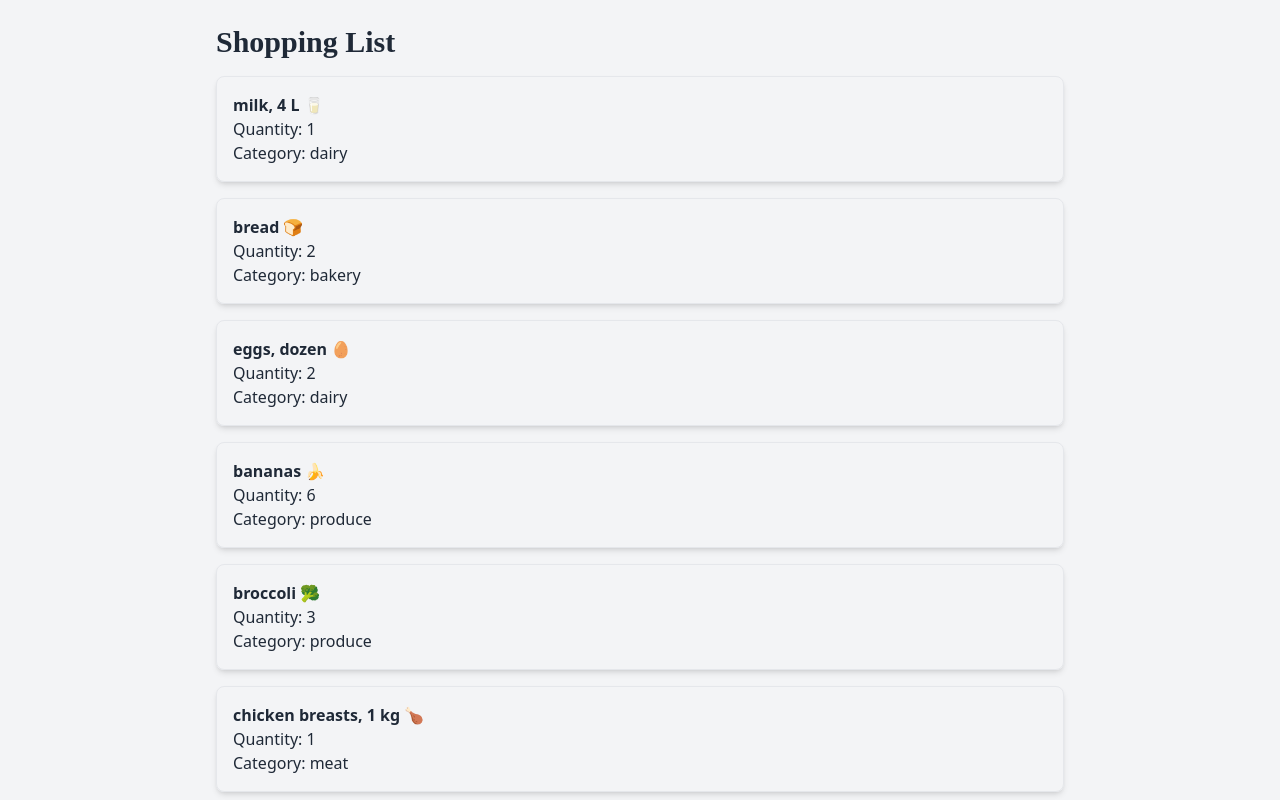
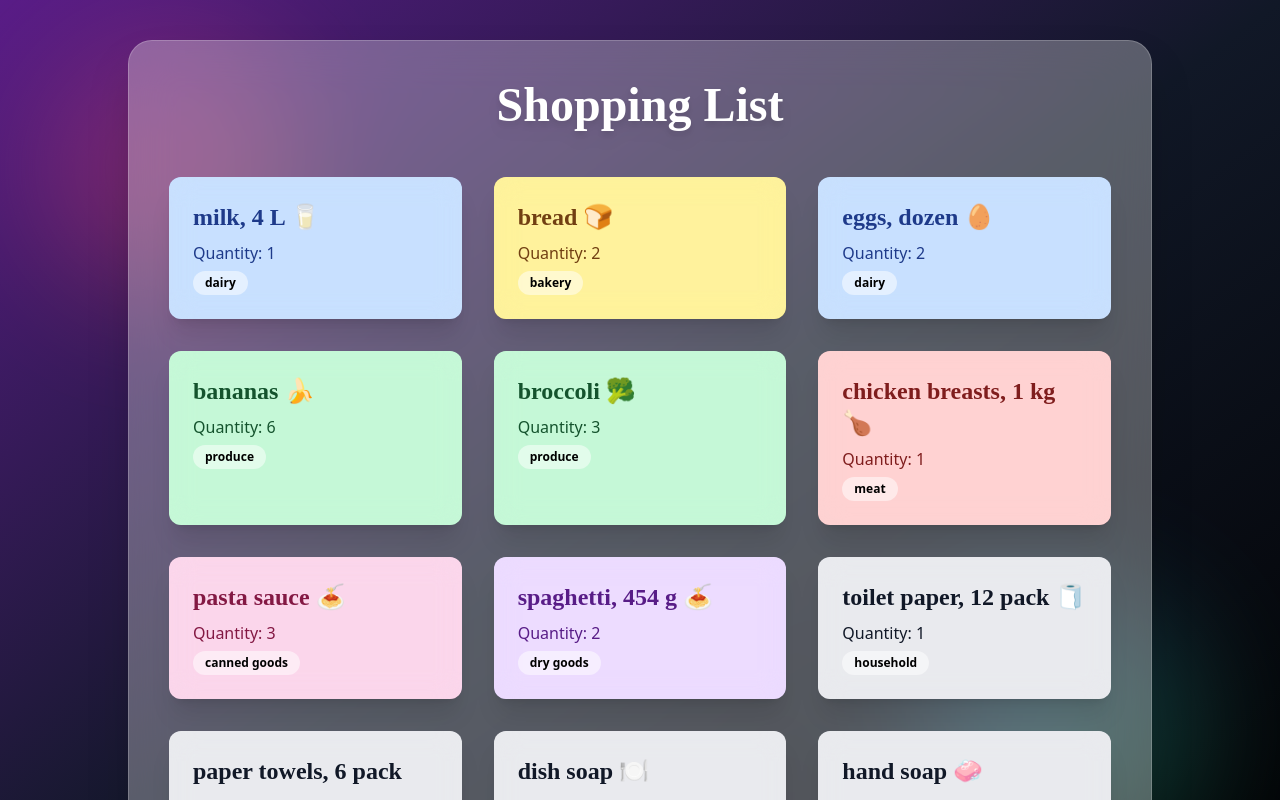
Before and after one commit to tehjibsingh/cprg306-assignments, a Next.js app: page /week-3 in a window 1280 px wide. Shown: the top 800 px of the page. Built offline with nearby package versions, Linux system fonts and the light colour scheme.

Commit message:
graphics in week 3

```diff
--- a/app/week-3/item-list.js
+++ b/app/week-3/item-list.js
@@ -1,3 +1,5 @@
+// /app/week-3/item-list.js
+
 import Item from './item';
 
 export default function ItemList() {
@@ -17,7 +19,7 @@ export default function ItemList() {
   ];
 
   return (
-    <ul className="space-y-4">
+    <ul className="grid grid-cols-1 sm:grid-cols-2 lg:grid-cols-3 gap-8">
       {items.map((item, index) => (
         <Item
           key={index}
--- a/app/week-3/item.js
+++ b/app/week-3/item.js
@@ -1,9 +1,34 @@
+// /app/week-3/item.js
+
 export default function Item({ name, quantity, category }) {
-    return (
-      <li className="border p-4 rounded-lg shadow-md mb-2">
-        <p className="font-bold">{name}</p>
-        <p>Quantity: {quantity}</p>
-        <p>Category: {category}</p>
-      </li>
-    );
-  }
+  const categoryColors = {
+    dairy: 'bg-blue-200 text-blue-900',
+    bakery: 'bg-yellow-200 text-yellow-900',
+    produce: 'bg-green-200 text-green-900',
+    meat: 'bg-red-200 text-red-900',
+    "canned goods": 'bg-pink-200 text-pink-900',
+    "dry goods": 'bg-purple-200 text-purple-900',
+    household: 'bg-gray-200 text-gray-900',
+    beverages: 'bg-teal-200 text-teal-900',
+    snacks: 'bg-orange-200 text-orange-900',
+    other: 'bg-indigo-200 text-indigo-900',
+  };
+
+  const categoryStyle = categoryColors[category] || 'bg-gray-200 text-gray-900';
+
+  return (
+    <li className={`relative p-6 rounded-xl shadow-xl overflow-hidden transition-all transform hover:-translate-y-1 hover:shadow-2xl ${categoryStyle}`}>
+      {/* Decorative Element */}
+      <div className="absolute inset-0 bg-white/20 rounded-xl opacity-75 backdrop-blur-md -z-10" />
+
+      {/* Item Content */}
+      <div className="relative z-10">
+        <h3 className="text-2xl font-extrabold mb-2">{name}</h3>
+        <p className="text-md mb-1">Quantity: {quantity}</p>
+        <span className="inline-block px-3 py-1 rounded-full text-xs font-semibold bg-white/50 text-black">
+          {category}
+        </span>
+      </div>
+    </li>
+  );
+}
--- a/app/week-3/page.js
+++ b/app/week-3/page.js
@@ -1,10 +1,21 @@
+// /app/week-3/page.js
+
 import ItemList from './item-list';
 
 export default function Page() {
   return (
-    <main className="p-6 max-w-4xl mx-auto">
-      <h1 className="text-3xl font-bold mb-4">Shopping List</h1>
-      <ItemList />
+    <main className="min-h-screen bg-gradient-to-br from-purple-900 via-gray-900 to-black relative overflow-hidden py-10 flex items-center justify-center">
+
+      {/* Decorative Circles for Background Effect */}
+      <div className="absolute top-10 left-10 h-64 w-64 bg-gradient-to-br from-pink-500 to-red-500 rounded-full blur-3xl opacity-30"></div>
+      <div className="absolute bottom-20 right-20 h-72 w-72 bg-gradient-to-br from-blue-500 to-green-500 rounded-full blur-3xl opacity-30"></div>
+
+      <div className="p-10 bg-white/30 backdrop-blur-xl border border-white/20 rounded-3xl shadow-2xl max-w-5xl w-full relative z-10">
+        <h1 className="text-5xl font-extrabold text-center text-white mb-12 drop-shadow-lg">
+          Shopping List
+        </h1>
+        <ItemList />
+      </div>
     </main>
   );
 }
```
